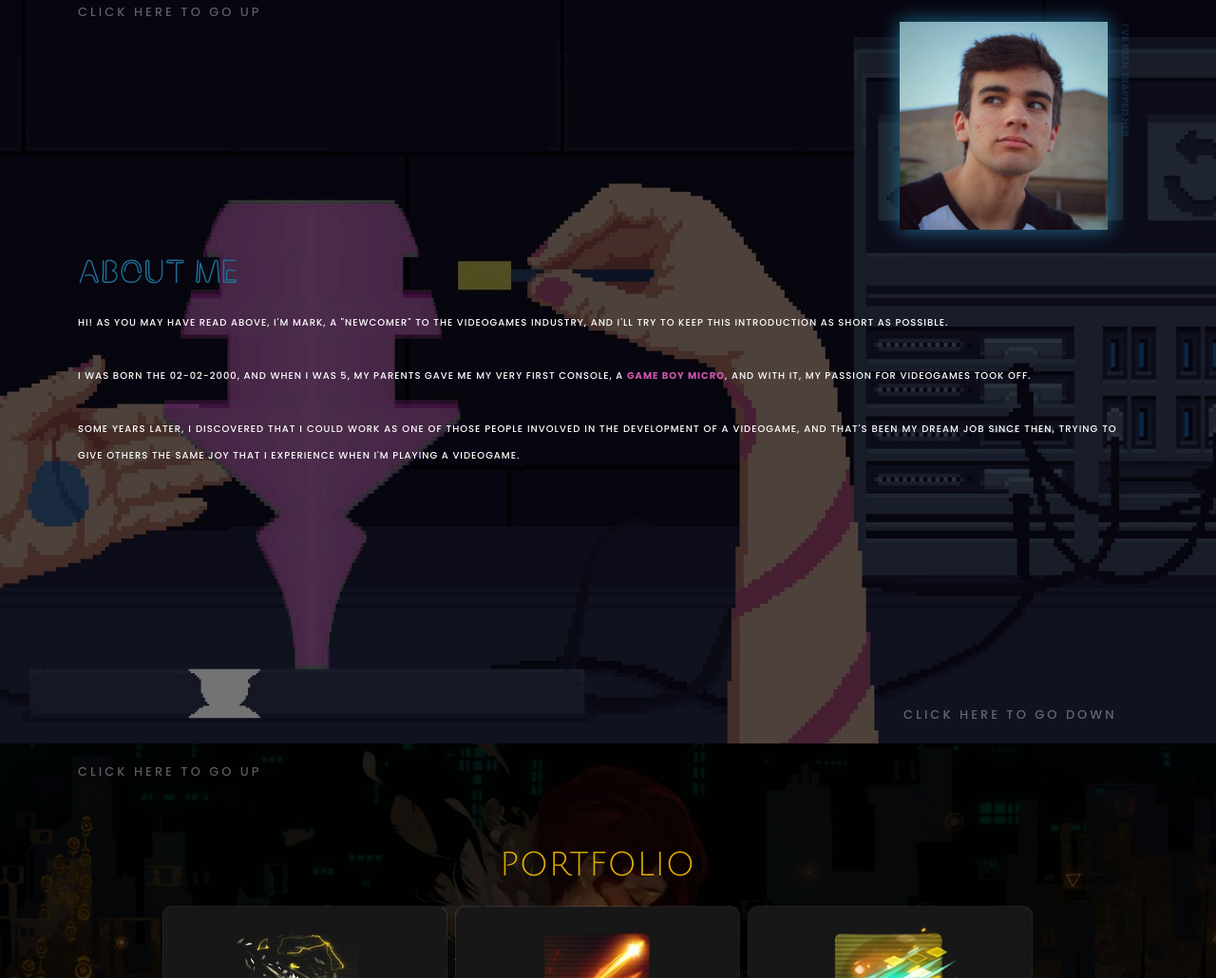
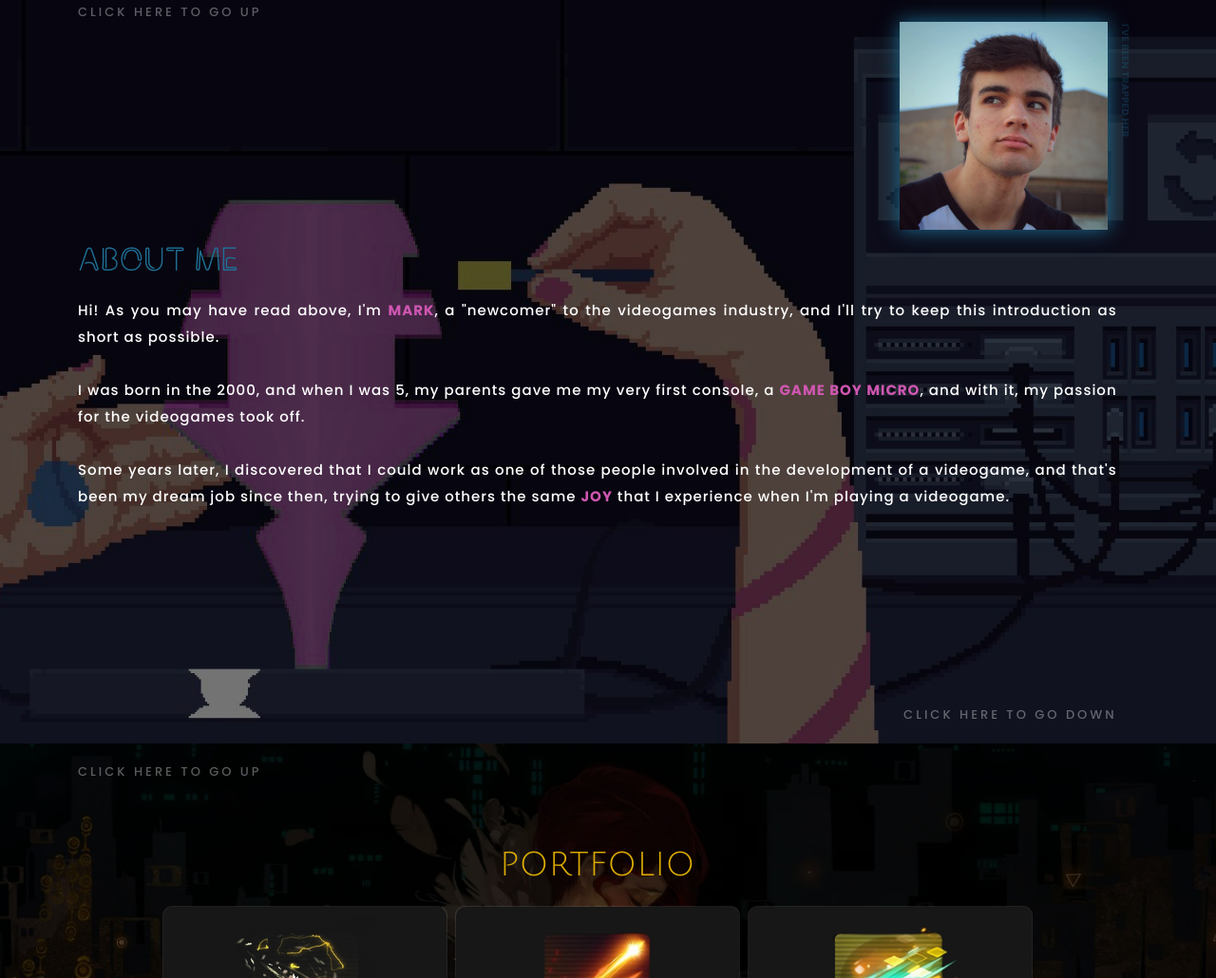
Before and after one commit to markmeliaa/markmeliaa.github.io, a plain HTML site: page index.html in a window 1280 px wide. Shown: the part 817-1847 px from the top of the page at 95% size. Drawn offline with Linux system fonts and the light colour scheme; a web font is replaced by a local one.

Commit message:
Improve how about description looks

```diff
--- a/assets/css/style.css
+++ b/assets/css/style.css
@@ -582,10 +582,11 @@ p {
   font-weight: 100;
   text-transform: uppercase;
   color: #1f7095;
+  padding-top: 30px;
 }
 
 #about .about-descr .about-text {
-  font-size: 10px;
+  font-size: 15px;
   letter-spacing: 1px;
   /*text-transform: uppercase;*/
   color: white;
@@ -593,6 +594,12 @@ p {
   text-align: justify;
 }
 
+@media(max-width: 320px) {
+
+  #about .about-descr .about-text {
+    font-size: 10px;
+  }
+}
 .about-content #help-quote {
   font-size: 10px;
   color: #228fc1;
--- a/index.html
+++ b/index.html
@@ -178,15 +178,15 @@
 
             <p class="p-heading">ABOUT ME</p>
 
-            <p class="about-text">HI! AS YOU MAY HAVE READ ABOVE, I'M MARK, A "NEWCOMER" TO THE VIDEOGAMES INDUSTRY,
-              AND I'LL TRY TO KEEP THIS INTRODUCTION AS SHORT AS POSSIBLE.<br><br>
+            <p class="about-text">Hi! As you may have read above, I'm <b style='color:#cf57b1'>MARK</b>, a "newcomer" to the videogames industry,
+              and I'll try to keep this introduction as short as possible.<br><br>
 
-              I WAS BORN THE 02-02-2000, AND WHEN I WAS 5, MY PARENTS GAVE ME MY VERY
-              FIRST CONSOLE, A <b style='color:#cf57b1'>GAME BOY MICRO</b>, AND WITH IT, MY PASSION FOR VIDEOGAMES TOOK OFF.<br><br>
+              I was born in the 2000, and when I was 5, my parents gave me my very
+              first console, a <b style='color:#cf57b1'>GAME BOY MICRO</b>, and with it, my passion for the videogames took off.<br><br>
 
-              SOME YEARS LATER, I DISCOVERED THAT I COULD WORK AS ONE OF THOSE PEOPLE INVOLVED IN THE
-              DEVELOPMENT OF A VIDEOGAME, AND THAT'S BEEN MY DREAM JOB SINCE THEN, TRYING TO GIVE OTHERS THE SAME JOY THAT
-              I EXPERIENCE WHEN I'M PLAYING A VIDEOGAME.</p>
+              Some years later, I discovered that I could work as one of those people involved in the
+              development of a videogame, and that's been my dream job since then, trying to give others the same
+              <b style='color:#cf57b1'>JOY</b> that I experience when I'm playing a videogame.</p>
 
           </div>
 
```
